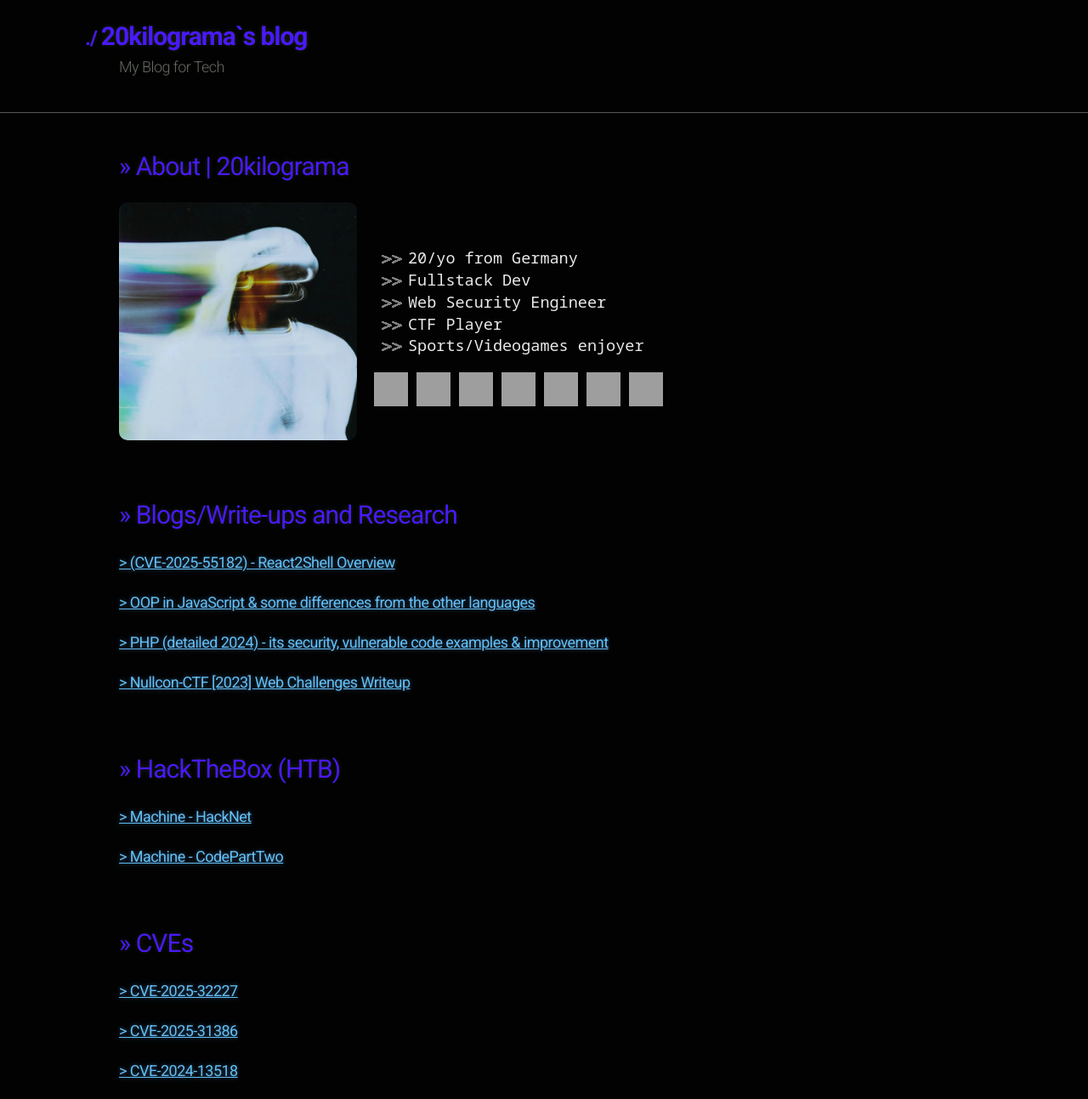
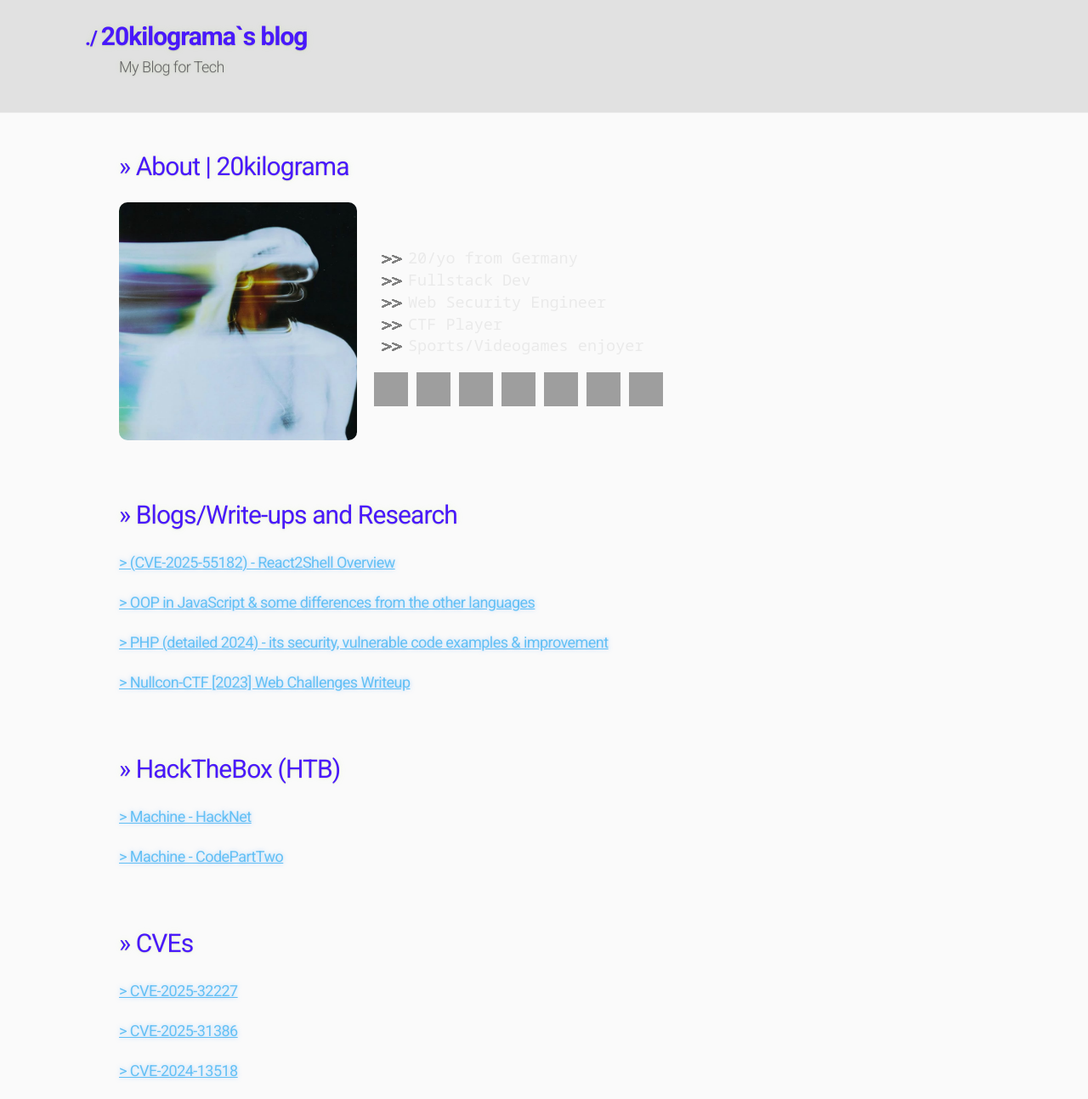
Before and after one commit to 20kilograma/blog, a Jekyll site: the page built from index.md, in a window 1280 px wide. Shown: the whole page at 85% size. Built offline with Jekyll 4.4.1, drawn with Linux system fonts in a browser that asks for light colours; nearby versions of some CDN libraries; some web fonts are replaced; our own code applies the rules of GitHub Pages for plain Markdown files; grey boxes are pictures that could not be loaded.

Commit message:
Update jekyll-theme-hacker.scss

```diff
--- a/_sass/jekyll-theme-hacker.scss
+++ b/_sass/jekyll-theme-hacker.scss
@@ -18,7 +18,7 @@
 body {
   margin: 0;
   padding: 0;
-  background: #020202;
+  background: #fafafa;
   color: $body-foreground;
   font-size: 18.5px;
   line-height: 1.5;
```
